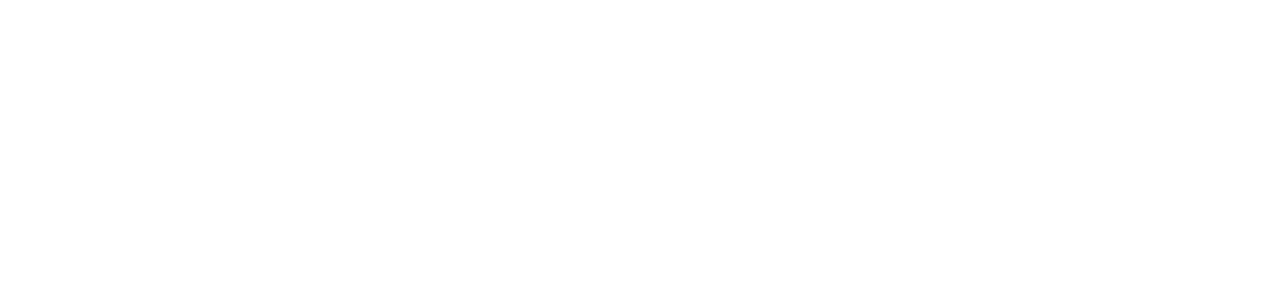
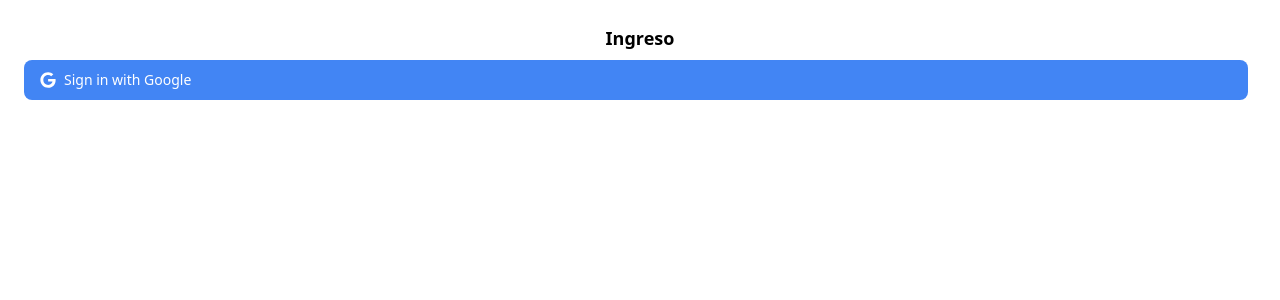
Before and after one commit to abcei2/constructo, a Next.js app: page / in a window 1280 px wide. Shown: the top 300 px of the page. Built offline with nearby package versions, Linux system fonts and the light colour scheme; no server answers.

Commit message:
login with gmail using fireauth

```diff
--- /dev/null
+++ b/components/Login.tsx
@@ -0,0 +1,20 @@
+import type { NextPage } from 'next'
+import { useAuth } from "../context/AuthContext";
+const Login: NextPage = () => {
+
+  const { login } = useAuth();
+  return (
+    <div className="rounded overflow-hidden">
+      <div className="w-full flex flex-col text-center justify-center px-6 py-4">
+        <div className="font-bold text-lg py-2">Ingreso</div>
+        <button onClick={login} type="button" className="text-white bg-[#4285F4] hover:bg-[#4285F4]/90 focus:ring-4 focus:outline-none focus:ring-[#4285F4]/50 font-medium rounded-lg text-sm px-5 py-2.5 text-center inline-flex items-center dark:focus:ring-[#4285F4]/55 mr-2 mb-2">
+          <svg className="mr-2 -ml-1 w-4 h-4" aria-hidden="true" focusable="false" data-prefix="fab" data-icon="google" role="img" xmlns="http://www.w3.org/2000/svg" viewBox="0 0 488 512"><path fill="currentColor" d="M488 261.8C488 403.3 391.1 504 248 504 110.8 504 0 393.2 0 256S110.8 8 248 8c66.8 0 123 24.5 166.3 64.9l-67.5 64.9C258.5 52.6 94.3 116.6 94.3 256c0 86.5 69.1 156.6 153.7 156.6 98.2 0 135-70.4 140.8-106.9H248v-85.3h236.1c2.3 12.7 3.9 24.9 3.9 41.4z"></path></svg>
+          Sign in with Google
+        </button>
+      </div>
+
+    </div>
+  );
+}
+
+export default Login
--- /dev/null
+++ b/context/AuthContext.tsx
@@ -0,0 +1,87 @@
+import { useState, createContext, useContext, ReactNode}  from "react";
+
+import { auth } from "../db/firebase";
+import { setPersistence, signInWithPopup, onAuthStateChanged, browserLocalPersistence, GoogleAuthProvider } from "firebase/auth";
+import { User } from "../types/dbTypes";
+
+
+// Inside AuthProvider
+const provider = new GoogleAuthProvider();
+
+
+
+type authContextType = {
+    user: User|undefined;
+    login: () => void;
+    logout: () => void;
+};
+
+const authContextDefaultValues: authContextType = {
+    user: undefined,
+    login: () => {},
+    logout: () => {},
+};
+
+const AuthContext = createContext<authContextType>(authContextDefaultValues);
+
+export function useAuth() {
+    return useContext(AuthContext);
+}
+
+type Props = {
+    children: ReactNode;
+};
+
+export function AuthProvider({ children }: Props) {
+    const [user, setUser] = useState<User>();
+    onAuthStateChanged(auth,userInfo=>{
+        if(user && !userInfo){
+            setUser(undefined);
+        }else if(!user && userInfo){
+            setUser({id:userInfo.uid,name:userInfo.displayName?userInfo.displayName:""});
+        }
+    })
+    const login = () => {
+
+        setPersistence(auth,browserLocalPersistence)
+        .then(async function() {
+            // Existing and future Auth states are now persisted in the current
+            // session only. Closing the window would clear any existing state even
+            // if a user forgets to sign out.
+            // ...
+            // New sign-in will be persisted with session persistence.
+            return await signInWithPopup( auth,provider )
+            .then(()=>{
+            })
+            .catch( err => {
+              console.log( 1, err )
+            });
+          })
+          .catch(function(error) {
+            // Handle Errors here.
+            var errorCode = error.code;
+            var errorMessage = error.message;
+          });
+
+
+    };
+
+
+    const logout = () => {
+        auth.signOut();
+        console.log("logout");
+    };
+
+    const value = {
+        user,
+        login,
+        logout,
+    };
+    return (
+        <>
+            <AuthContext.Provider value={value}>
+                {children}
+            </AuthContext.Provider>
+        </>
+    );
+}
--- /dev/null
+++ b/db/firebase.ts
@@ -0,0 +1,27 @@
+// Import the functions you need from the SDKs you need
+import { initializeApp } from "firebase/app";
+import { getFirestore } from 'firebase/firestore'
+import { getAuth } from "firebase/auth";
+
+
+
+// TODO: Add SDKs for Firebase products that you want to use
+// https://firebase.google.com/docs/web/setup#available-libraries
+
+// Your web app's Firebase configuration
+const firebaseConfig = {
+  apiKey: process.env.NEXT_PUBLIC_APIKEY,
+  authDomain: process.env.NEXT_PUBLIC_AUTHDOMAIN,
+  projectId: process.env.NEXT_PUBLIC_PROJECTID,
+  storageBucket: process.env.NEXT_PUBLIC_STORAGEBUCKET,
+  messagingSenderId: process.env.NEXT_PUBLIC_MESSAGINGSENDERID,
+  appId: process.env.NEXT_PUBLIC_APPID,
+};
+
+const app = initializeApp(firebaseConfig);
+
+export const auth = getAuth(app);
+
+const db = getFirestore(app);
+
+export default db;
--- a/package.json
+++ b/package.json
@@ -15,6 +15,7 @@
     "autoprefixer": "^10.4.13",
     "eslint": "8.26.0",
     "eslint-config-next": "13.0.1",
+    "firebase": "^9.14.0",
     "next": "13.0.1",
     "postcss": "^8.4.18",
     "react": "18.2.0",
--- a/pages/_app.tsx
+++ b/pages/_app.tsx
@@ -1,9 +1,14 @@
 import '../styles/globals.css'
 import type { AppProps } from 'next/app'
 import Layout from '../components/Layout'
+import { AuthProvider } from '../context/AuthContext'
 
 export default function App({ Component, pageProps }: AppProps) {
-  return <Layout>
-    <Component {...pageProps} />
-  </Layout>
+  return (
+    <AuthProvider>
+      <Layout>
+        <Component {...pageProps} />
+      </Layout>
+    </AuthProvider>
+  )
 }
--- a/pages/index.tsx
+++ b/pages/index.tsx
@@ -1,7 +1,13 @@
+import Login from "../components/Login";
+import { useAuth } from "../context/AuthContext";
 
 export default function Home() {
+
+  const { user } = useAuth();
   return (
     <div >
+
+      {user ? user.name :<Login/>}
     </div>
   )
 }
--- a/types/dbTypes.tsx
+++ b/types/dbTypes.tsx
@@ -37,3 +37,7 @@
     discount: number,
     performance: number
 }
+export type User = {
+    id: string,
+    name: string
+}
```
Also changed, not shown: 2 other files (tests, documents, lock files or other folders).
